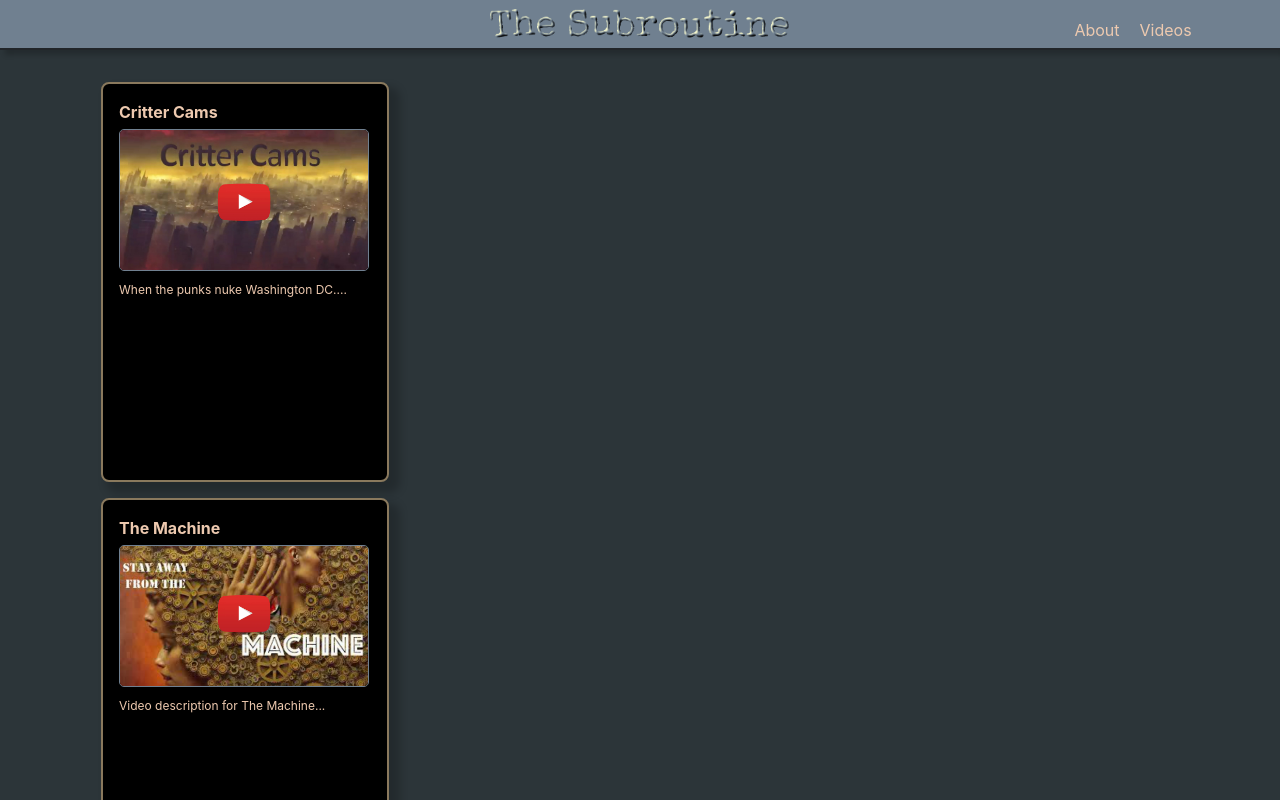
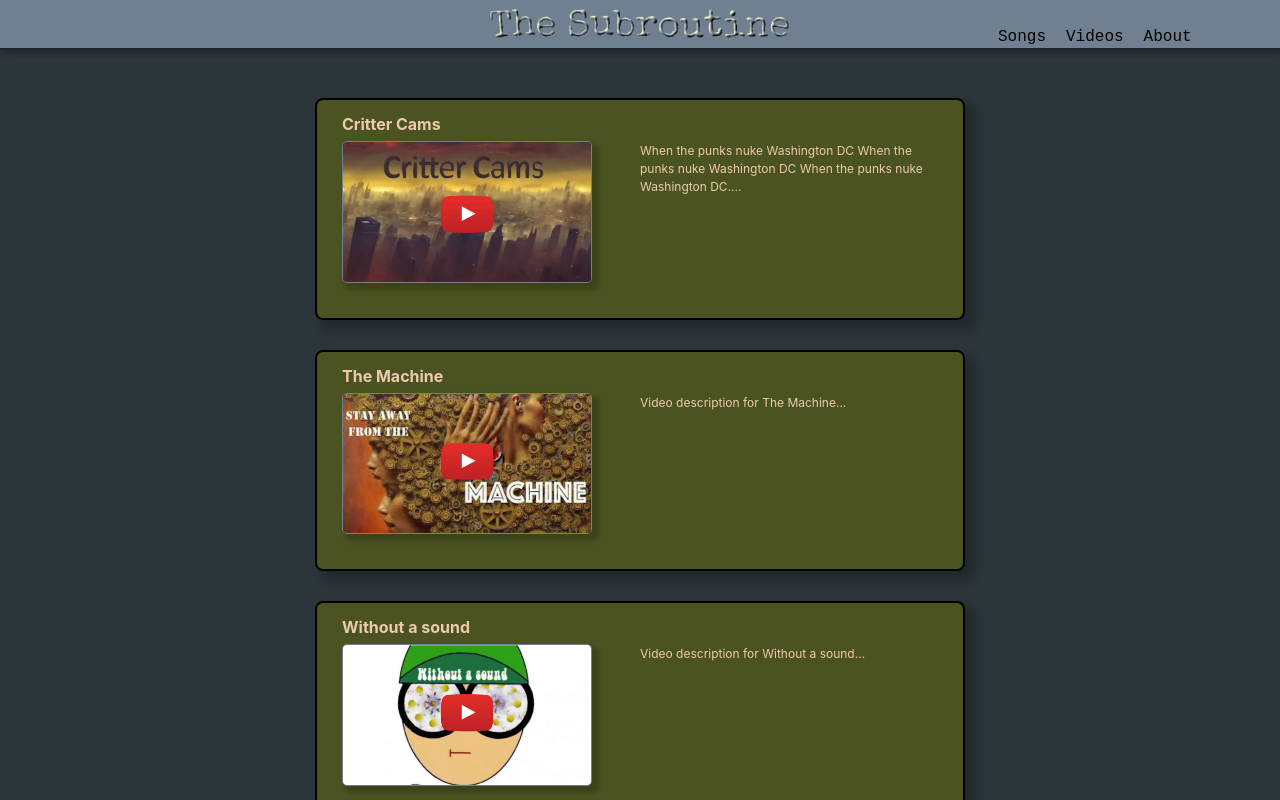
Before and after one commit to stanfordv/thesubroutine, a Next.js app: page /videos in a window 1280 px wide. Shown: the top 800 px of the page. Built offline with nearby package versions, Linux system fonts and the light colour scheme.

Commit message:
cleaner video audio

```diff
--- a/components/AudioPlayer/AudioPlayer.module.css
+++ b/components/AudioPlayer/AudioPlayer.module.css
@@ -1,7 +1,9 @@
 .audioplayer_container {
     display: flex;
+    flex-direction: column;
+    align-items: center;
     justify-content: center;
-    margin-top: 3rem;
+    margin: 3rem auto;
 }
 
 .audio {
@@ -12,7 +14,6 @@
     background-color: var(--color-dark);
     min-width: 880px;
     max-width: 880px;
-    height: auto;
     box-shadow: 10px 10px 20px 4px rgba(0, 0, 0, 0.2);
 }
 
@@ -47,6 +48,7 @@
 }
 
 .songlist {
+    padding-top: 10px;
     border-top: dotted 1px var(--color-light);
 }
 
--- a/components/Layout.js
+++ b/components/Layout.js
@@ -24,7 +24,7 @@ export default function Layout(props) {
 
       <Nav className={styles.topbanner + " navbar"}>
         <NavItem>
-          <Link style={{ color: "#FFFED0" }} href="/">
+          <Link href="/">
             <Image
               className={styles.logodesign}
               src="/logo3.png"
@@ -36,13 +36,18 @@ export default function Layout(props) {
         </NavItem>
         <div className={styles.navcontainer}>
           <NavItem className={styles.navitem}>
-            <Link href="/about">
-              <div> About</div>
+            <Link href="/audio">
+              <div>Songs</div>
             </Link>
           </NavItem>
           <NavItem className={styles.navitem}>
             <Link href="/videos">
               <div> Videos</div>
+            </Link>
+          </NavItem>
+          <NavItem className={styles.navitem}>
+            <Link href="/about">
+              <div> About</div>
             </Link>
           </NavItem>
         </div>
--- a/components/VideoPlayer/index.js
+++ b/components/VideoPlayer/index.js
@@ -9,6 +9,7 @@ function VideoPlayer({ videos }) {
     <div className={styles.videoplayercontainer}>
       {videos.map((video, index) => (
         <div className={styles.video_container} key={index}>
+          <div className={styles.video_left}>
             <div className={styles.video_title}>{video.name}</div>
             <Link href={video.source} target="_blank">
               <Image
@@ -19,7 +20,8 @@ function VideoPlayer({ videos }) {
                 height={140}
               />
             </Link>
-          <div className={styles.video_body}>
+          </div>
+          <div className={styles.video_right}>
             <div className={styles.video_text}>{video.description}</div>
           </div>
         </div>
--- a/components/VideoPlayer/videoplayer.module.css
+++ b/components/VideoPlayer/videoplayer.module.css
@@ -1,20 +1,30 @@
     .videoplayercontainer {
-        /* display: flex; */
-        margin-top: 2rem;
+        display: flex;
+        flex-direction: column;
+        align-items: center;
         justify-content: center;
-        /* Aligns the container's items on the horizontal line(center in row direction) */
-        align-items: center;
+        margin: 3rem auto;
     }
 
     .video_container {
-        background-color: var(--color-dark);
-        border: solid 2px var(--color-dustyorange);
+        display: flex;
+        justify-content: space-between;
+        background-color: var(--color-uppermiddle);
+        border: solid 2px var(--color-dark);
         border-radius: 8px;
         box-shadow: 8px 8px 8px 3px rgba(0, 0, 0, 0.2);
-        margin: 16px;
-        padding: 16px;
-        width: 288px;
-        height: 400px;
+        padding: 12px 25px 25px 25px;
+        width: 650px;
+        margin-bottom: 30px;
+    }
+
+    .video_left {
+        width: 50%;
+    }
+
+    .video_right {
+        margin-top: 30px;
+        width: 50%;
     }
 
     .video_title {
--- a/components/layout.module.css
+++ b/components/layout.module.css
@@ -1,6 +1,10 @@
         .fundamentals {
-        height: 100%;
             background-color: var( --color-darkgrey);
+            height: 1400px;
+        }
+
+        .linkstyle {
+            color: var(--color-dark)
         }
 
         .topbanner {
@@ -33,5 +37,7 @@
         }
 
         .navitem div {
-        color: var(--color-light)
+            margin-top: 7px;
+            color: var(--color-dark);
+            font-family: 'Special Elite', 'Courier New', Courier, monospace;
         }
--- a/pages/index.js
+++ b/pages/index.js
@@ -7,7 +7,7 @@ import Logo from "@/components/Logo";
 
 function Home() {
   return (
-    <div className="container-fluid">
+    <div>
       {/* <Logo /> */}
       <Songlist />
       {/* <Videolist /> */}
--- a/pages/videos.js
+++ b/pages/videos.js
@@ -8,7 +8,8 @@ export default () => {
       name: "Critter Cams",
       source: "https://youtu.be/TjZsLNdLNTk",
       image: "/videos/crittercamslink.png",
-      description: "When the punks nuke Washington DC....",
+      description:
+        " When the punks nuke Washington DC When the punks nuke Washington DC When the punks nuke Washington DC....",
     },
     {
       name: "The Machine",
```
Also changed, not shown: pages/audio.js (added, +14 -0 lines). Lines whose indentation alone changed are shown as unchanged.
